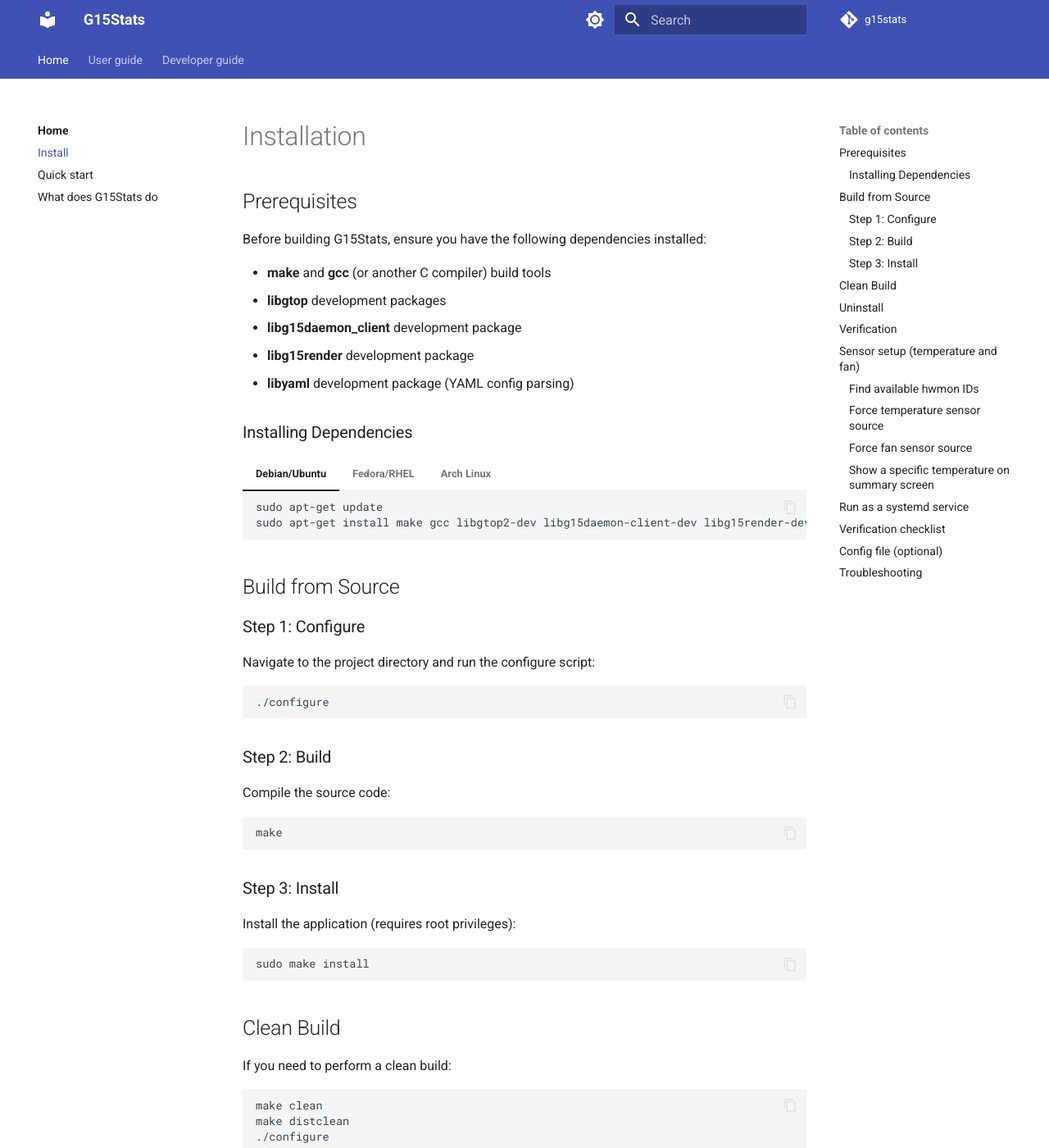
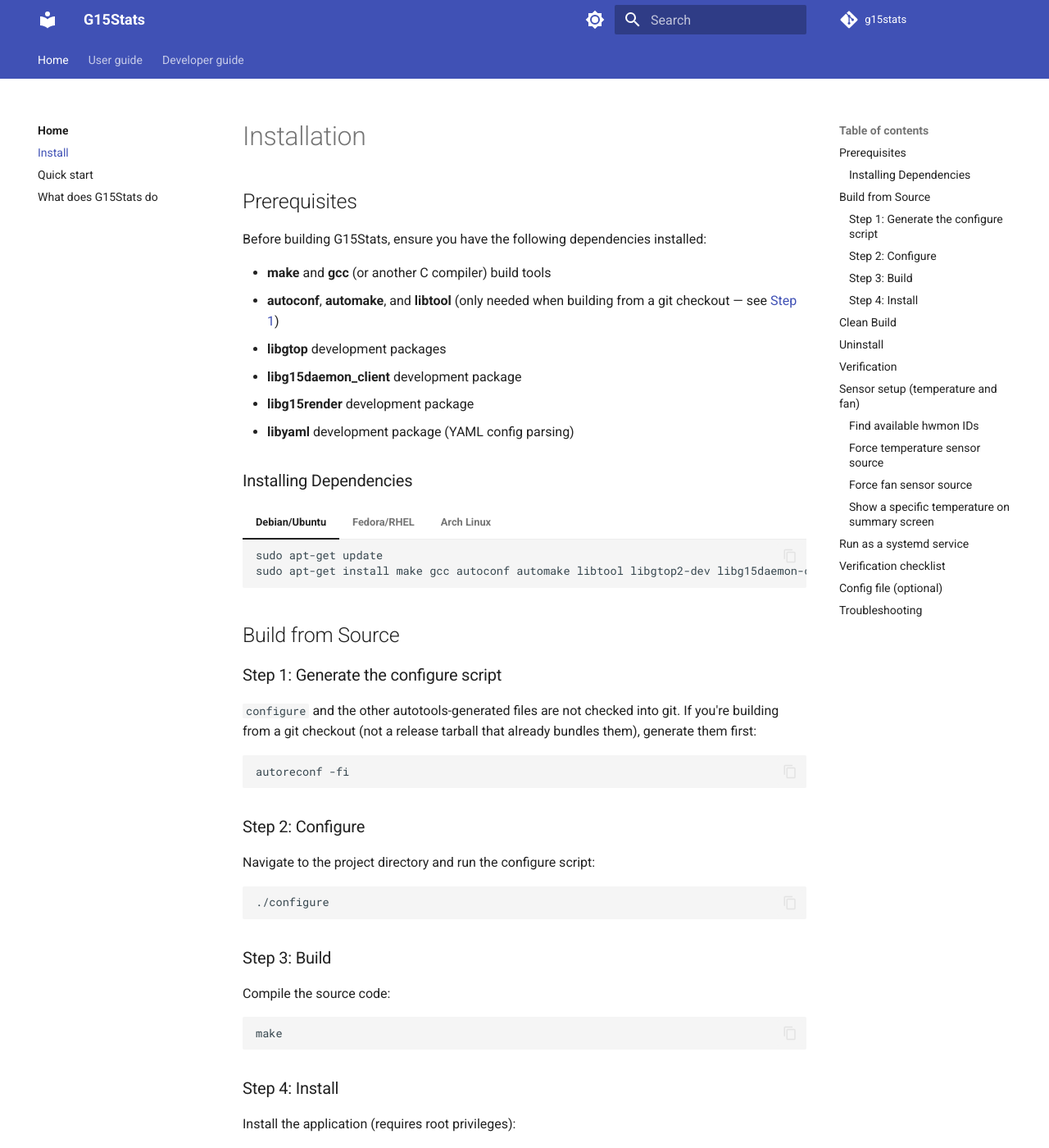
Before and after one commit to Torstein-Eide/g15stats, an MkDocs documentation site: the page built from docs/installation.md, in a window 1280 px wide and 1400 px high. Shown: the whole window at 82% size. Built offline with MkDocs 1.6.1 and Material for MkDocs 9.7.7, drawn with Linux system fonts in a browser that asks for light colours; comment, search, counter and statistics services are not loaded.

Commit message:
Install systemd user unit via make install
Add --with-systemduserunitdir detection (pkg-config systemd, with a
/usr/lib/systemd/user fallback and an explicit "no" to disable) and
wire contrib/init/g15stats.service into make install through
systemduserunit_DATA. Document autoconf/automake/libtool as build
prerequisites and the autoreconf -fi step, since configure and
Makefile.in aren't checked into git.

Co-Authored-By: Claude Sonnet 5 <noreply@anthropic.com>
Claude-Session: https://claude.ai/code/session_01Pz7ePs6pWx54P2ap6veQBA

````diff
--- a/docs/installation.md
+++ b/docs/installation.md
@@ -5,6 +5,8 @@
 Before building G15Stats, ensure you have the following dependencies installed:
 
 - **make** and **gcc** (or another C compiler) build tools
+- **autoconf**, **automake**, and **libtool** (only needed when building from
+  a git checkout — see [Step 1](#step-1-generate-the-configure-script))
 - **libgtop** development packages
 - **libg15daemon_client** development package
 - **libg15render** development package
@@ -16,24 +18,34 @@ Before building G15Stats, ensure you have the following dependencies installed:
 
     ```bash
     sudo apt-get update
-    sudo apt-get install make gcc libgtop2-dev libg15daemon-client-dev libg15render-dev libyaml-dev
+    sudo apt-get install make gcc autoconf automake libtool libgtop2-dev libg15daemon-client-dev libg15render-dev libyaml-dev
     ```
 
 === "Fedora/RHEL"
 
     ```bash
-    sudo dnf install make gcc libgtop2-devel libg15daemon-client-devel libg15render-devel libyaml-devel
+    sudo dnf install make gcc autoconf automake libtool libgtop2-devel libg15daemon-client-devel libg15render-devel libyaml-devel
     ```
 
 === "Arch Linux"
 
     ```bash
-    sudo pacman -S make gcc libgtop libg15daemon libg15render libyaml
+    sudo pacman -S make gcc autoconf automake libtool libgtop libg15daemon libg15render libyaml
     ```
 
 ## Build from Source
 
-### Step 1: Configure
+### Step 1: Generate the configure script
+
+`configure` and the other autotools-generated files are not checked into
+git. If you're building from a git checkout (not a release tarball that
+already bundles them), generate them first:
+
+```bash
+autoreconf -fi
+```
+
+### Step 2: Configure
 
 Navigate to the project directory and run the configure script:
 
@@ -49,7 +61,7 @@ Compile the source code:
 make
 ```
 
-### Step 3: Install
+### Step 4: Install
 
 Install the application (requires root privileges):
 
````
Also changed, not shown: other parts of docs/installation.md (+1 -1 lines), AGENTS.md (+5 -0 lines), 2 other files.
